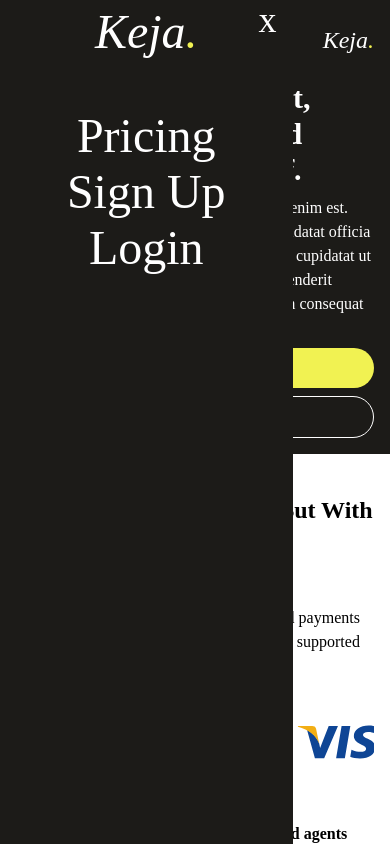
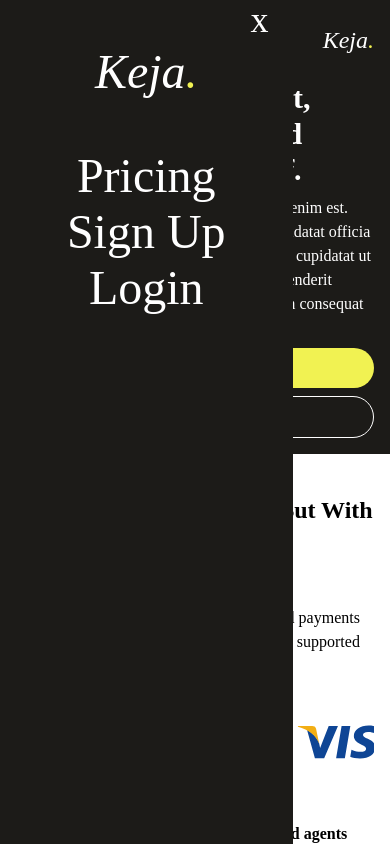
Before and after one commit to pacheko-ke/keja, a React (Create React App) app: page / in a window 390 px wide. Both pictures are taken after a click on the icon 28 px from the left and 28 px from the top of the page. Shown: the top 844 px of the page. Built offline with nearby package versions, Linux system fonts and the light colour scheme.

Commit message:
change mobile bg color

```diff
--- a/src/components/Navbar.jsx
+++ b/src/components/Navbar.jsx
@@ -15,8 +15,8 @@ export default function Navbar() {
     <>
       {/* mobile nav */}
       <ul className={navOpen ? 'text-white lg:hidden h-full bg-[#1c1b18] w-3/4 text-5xl gap-2 flex flex-col fixed top-0':'text-white hidden h-full bg-red-500 w-3/4 text-5xl gap-2  flex-col fixed top-0'}>
-      <h1 className='absolute w-full text-right pr-4 text-4xl' onClick={openNav}>x</h1>
-        <div className=' text-white top-0 py-2  italic mb-10'>Keja<span className='text-[#F1F252]'>.</span></div>
+      <h1 className='absolute w-full text-right pr-6 text-4xl' onClick={openNav}>x</h1>
+        <div className=' text-white top-0 py-2  italic mb-10 mt-10'>Keja<span className='text-[#F1F252]'>.</span></div>
 
         <li>Pricing</li>
         <li>Sign Up</li>
```
